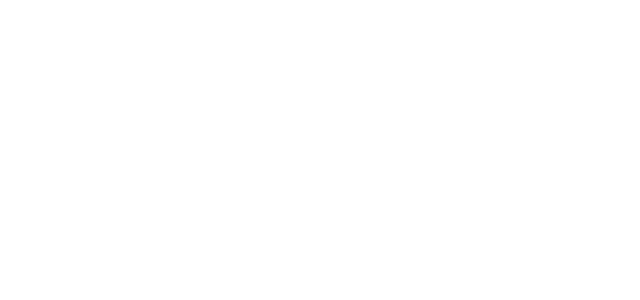
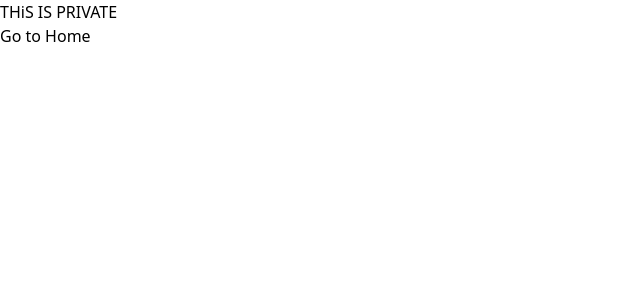
Before and after one commit to nakarinnat1993/nuxt-auth, a Nuxt app: page /private in a window 1280 px wide. Before the commit this address had no page. Shown: the top 300 px of the page, without its empty margins (0-640 px from the left). Built offline with nearby package versions, Linux system fonts and the light colour scheme; no server answers.

Commit message:
Add page middleware auth

```diff
--- /dev/null
+++ b/pages/private.vue
@@ -0,0 +1,13 @@
+<template>
+    <div>
+        <h1>THiS IS PRIVATE</h1>
+
+        <nuxt-link to="/">Go to Home</nuxt-link>
+    </div>
+</template>
+
+<script>
+export default {
+    middleware: 'auth',
+}
+</script>
```
